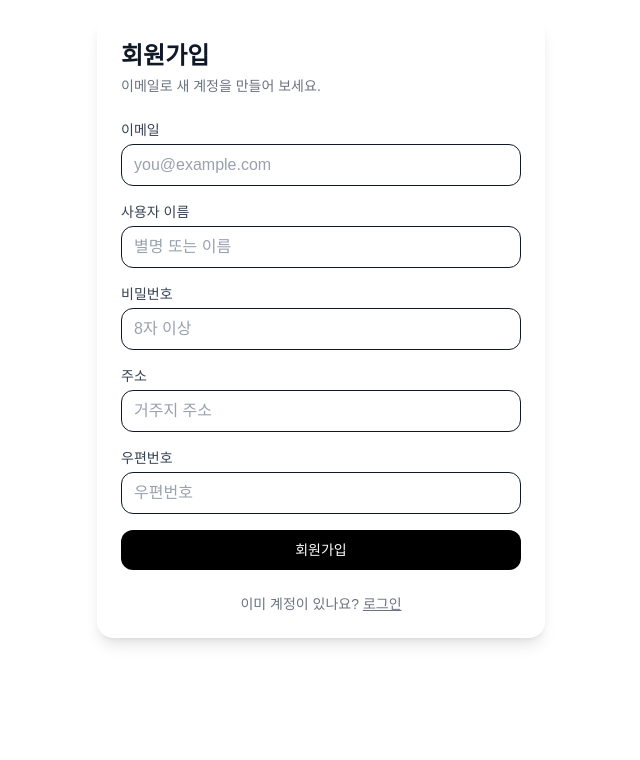
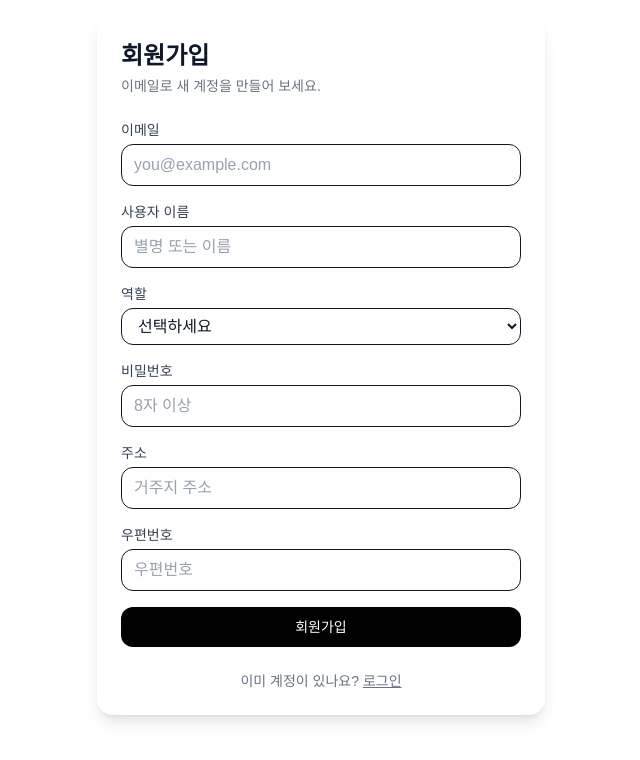
Before and after one commit to prgrms-be-devcourse/NBE7-9-1-Team03, a Next.js app in the folder coffee-front/: page /join in a window 1280 px wide. Shown: the top 760 px of the page, without its empty margins (319-959 px from the left). Built offline with nearby package versions, Linux system fonts and the light colour scheme; no server answers.

Commit message:
feat: 회원가입 페이지에 관리자/일반회원 설정 구현

```diff
--- a/coffee-front/src/app/join/page.tsx
+++ b/coffee-front/src/app/join/page.tsx
@@ -15,6 +15,7 @@ export default function SignupPage() {
     const [email, setEmail] = useState("");
     const [password, setPassword] = useState("");
     const [username, setUsername] = useState("");
+    const [role, setRole] = useState("");
     const [address, setAddress] = useState("");
     const [postalCode, setPostalCode] = useState("");
 
@@ -46,13 +47,22 @@ export default function SignupPage() {
             setError("우편번호는 숫자 5자리여야 합니다.");
             return;
         }
+
+        const normalized = role.trim();
+        if (normalized !== "관리자" && normalized !== "일반회원") {
+            setError("역할은 '관리자' 또는 '일반회원'만 선택 가능합니다.");
+            return;
+        }
+        const roleNum = normalized === "관리자" ? 1 : 0;
+
+        console.log(roleNum);
         setLoading(true);
         try {
             const res = await fetch(`${API}/customer/join`, {
                 method: "POST",
                 headers: { "Content-Type": "application/json" },
                 credentials: "include",
-                body: JSON.stringify({ email, password, username, address, postalCode }),
+                body: JSON.stringify({ email, password, username, address, postalCode, role: roleNum }),
             });
 
             const data = await safeJson(res);
@@ -86,15 +96,31 @@ export default function SignupPage() {
                         <input id="email" type="text" value={email}
                                onChange={(e) => setEmail(e.target.value)}
                                className="w-full rounded-xl border px-3 py-2 outline-none focus:ring-2 focus:ring-black/10 bg-white text-gray-900 placeholder:text-gray-400"
-                               placeholder="you@example.com" required autoComplete="email" />
+                               placeholder="you@example.com" required autoComplete="email"/>
                     </div>
 
                     <div>
-                        <label htmlFor="username" className="block text-sm font-medium mb-1 text-gray-700">사용자 이름</label>
+                        <label htmlFor="username" className="block text-sm font-medium mb-1 text-gray-700">사용자
+                            이름</label>
                         <input id="username" type="text" value={username}
                                onChange={(e) => setUsername(e.target.value)}
                                className="w-full rounded-xl border px-3 py-2 outline-none focus:ring-2 focus:ring-black/10 bg-white text-gray-900 placeholder:text-gray-400"
-                               placeholder="별명 또는 이름" required />
+                               placeholder="별명 또는 이름" required/>
+                    </div>
+
+                    <div>
+                        <label htmlFor="role" className="block text-sm font-medium mb-1 text-gray-700">역할</label>
+                        <select
+                            id="role"
+                            value={role}
+                            onChange={(e) => setRole(e.target.value)}
+                            required
+                            className="w-full rounded-xl border px-3 py-2 bg-white text-gray-900 outline-none focus:ring-2 focus:ring-black/10"
+                        >
+                        <option value="">선택하세요</option>
+                            <option value="일반회원">일반회원</option>
+                            <option value="관리자">관리자</option>
+                        </select>
                     </div>
 
                     <div>
@@ -102,7 +128,7 @@ export default function SignupPage() {
                         <input id="password" type="password" value={password}
                                onChange={(e) => setPassword(e.target.value)}
                                className="w-full rounded-xl border px-3 py-2 outline-none focus:ring-2 focus:ring-black/10 bg-white text-gray-900 placeholder:text-gray-400"
-                               placeholder="8자 이상" required autoComplete="new-password" />
+                               placeholder="8자 이상" required autoComplete="new-password"/>
                     </div>
 
                     <div>
@@ -110,15 +136,16 @@ export default function SignupPage() {
                         <input id="address" type="text" value={address}
                                onChange={(e) => setAddress(e.target.value)}
                                className="w-full rounded-xl border px-3 py-2 outline-none focus:ring-2 focus:ring-black/10 bg-white text-gray-900 placeholder:text-gray-400"
-                               placeholder="거주지 주소" required />
+                               placeholder="거주지 주소" required/>
                     </div>
 
                     <div>
-                        <label htmlFor="postalCode" className="block text-sm font-medium mb-1 text-gray-700">우편번호</label>
+                        <label htmlFor="postalCode"
+                               className="block text-sm font-medium mb-1 text-gray-700">우편번호</label>
                         <input id="postalCode" type="text" value={postalCode}
                                onChange={(e) => setPostalCode(e.target.value)}
                                className="w-full rounded-xl border px-3 py-2 outline-none focus:ring-2 focus:ring-black/10 bg-white text-gray-900 placeholder:text-gray-400"
-                               placeholder="우편번호" required />
+                               placeholder="우편번호" required/>
                     </div>
 
                     <button type="submit" disabled={loading}
```
